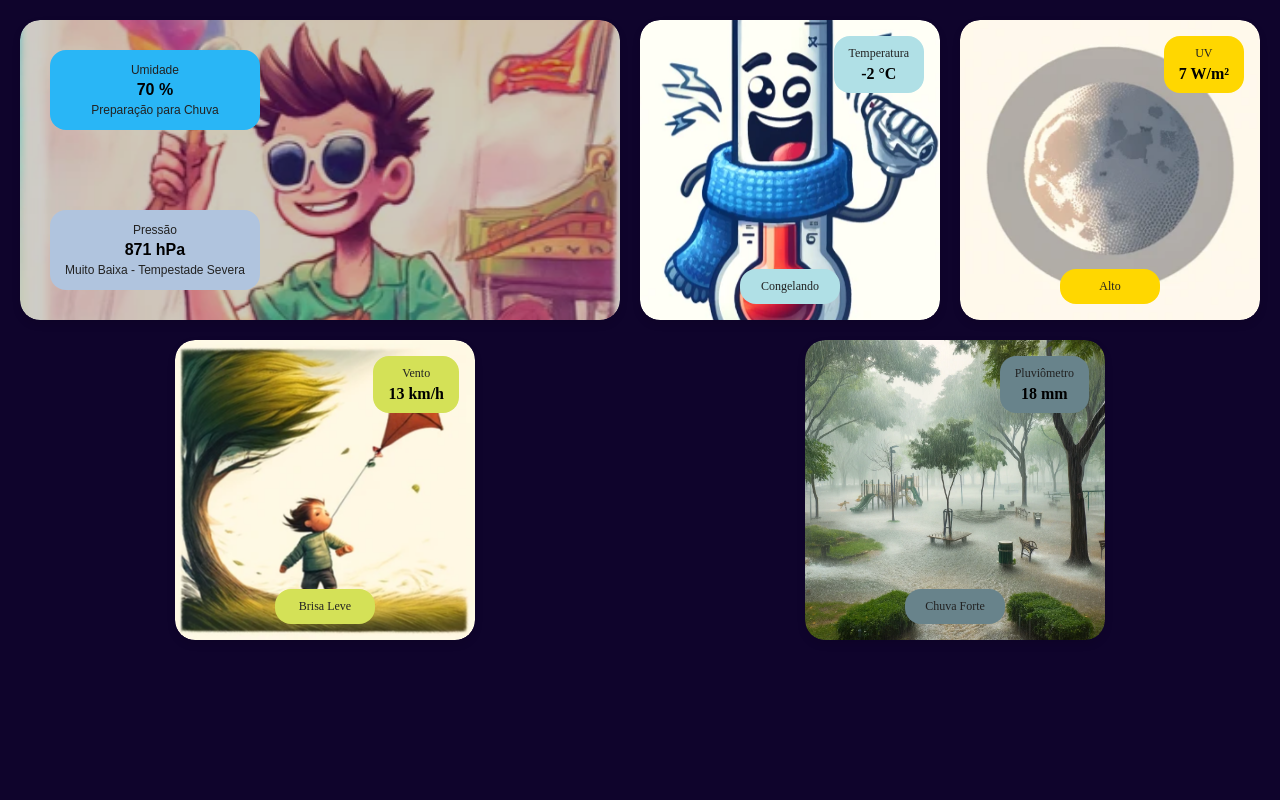
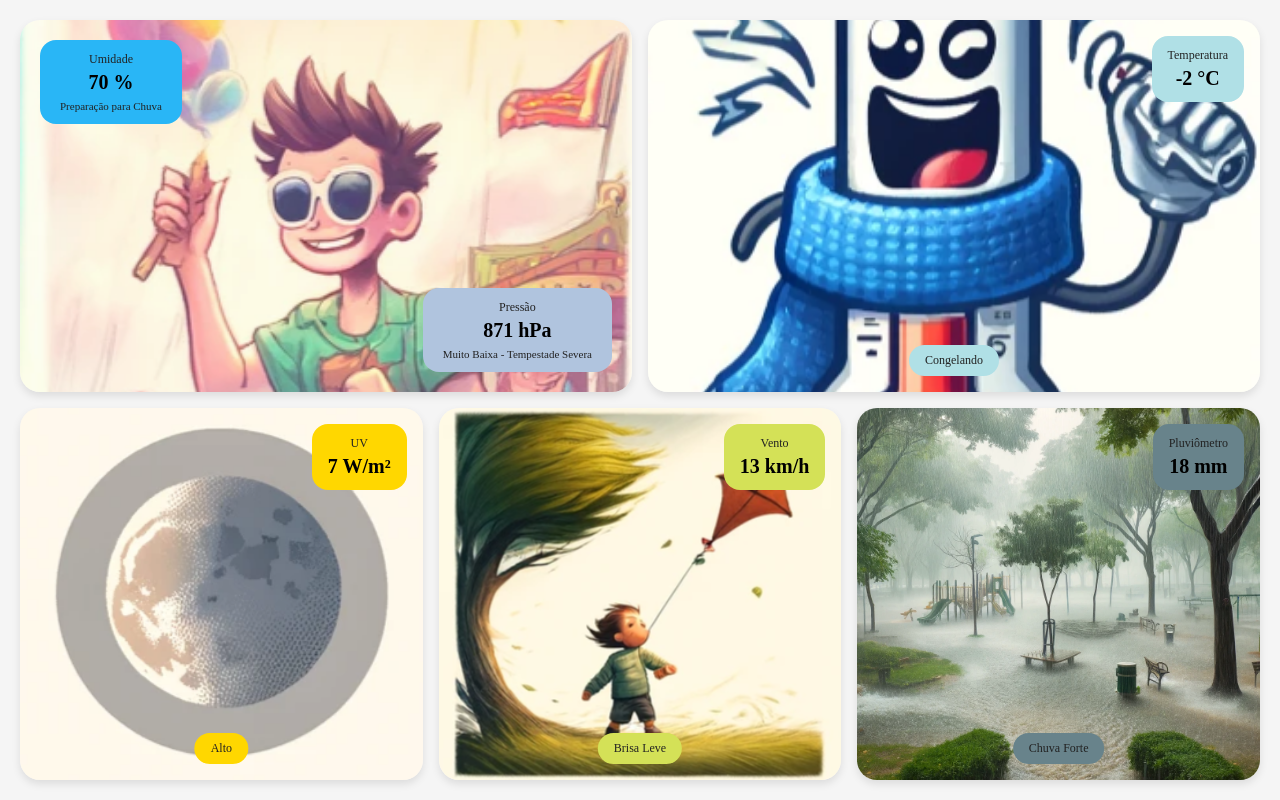
Before and after one commit to LeoAChaves/climate_dashboard, a React (Create React App) app: page / in a window 1280 px wide. Built offline with nearby package versions, Linux system fonts and the light colour scheme.

Commit message:
Implement no-scroll grid layout with equal card heights

```diff
--- a/src/components/DualSensorCard.jsx
+++ b/src/components/DualSensorCard.jsx
@@ -6,21 +6,9 @@ const DualCard = styled.div`
   position: relative;
   border-radius: 20px;
   box-shadow: 0 4px 8px rgba(0, 0, 0, 0.1);
-  color: #333;
   overflow: hidden;
-  width: 100%; // Card é fluido
-  max-width: 600px; // Limite máximo para telas grandes
-  height: 300px; // Altura fixa para telas grandes
-  font-family: "Arial", sans-serif;
-  display: flex;
-  flex-direction: row; // Layout horizontal por padrão
-  justify-content: space-between;
-
-  @media (max-width: 768px) {
-    flex-direction: column; // Empilha os sensores verticalmente em telas menores
-    height: 600px; // Ajusta a altura para acomodar ambos os sensores empilhados
-    justify-content: space-between; // Distribui o espaço igualmente no eixo vertical
-  }
+  height: 100%;
+  width: 100%;
 
   &::before {
     content: "";
@@ -33,7 +21,6 @@ const DualCard = styled.div`
     background-size: cover;
     background-position: center;
     opacity: 0.8;
-    border-radius: 20px;
     z-index: 0;
   }
 
@@ -43,27 +30,24 @@ const DualCard = styled.div`
   }
 `;
 
-const SensorContainer = styled.div`
-  display: flex;
-  flex-direction: column; // Define explicitamente como coluna
-  justify-content: space-between; // Espaça os sensores no eixo vertical
-  padding: 30px;
-  height: 100%; // Ocupa toda a altura do DualCard
+const SensorTopLeft = styled.div`
+  position: absolute;
+  top: 20px;
+  left: 20px;
+  border-radius: 16px;
+  padding: 12px 20px;
+  text-align: center;
+  min-width: 120px;
 `;
 
-const SensorInfo = styled.div`
+const SensorBottomRight = styled.div`
+  position: absolute;
+  bottom: 20px;
+  right: 20px;
   border-radius: 16px;
+  padding: 12px 20px;
   text-align: center;
-  flex-grow: 1;
-  max-height: 80px; // Ajusta a altura máxima para melhor visualização
-  display: flex;
-  flex-direction: column;
-  justify-content: center;
-  align-items: center;
-  padding: 15px;
-  @media (max-width: 768px) {
-    max-width: 200px;
-  }
+  min-width: 120px;
 `;
 
 const SensorType = styled.div`
@@ -72,16 +56,16 @@ const SensorType = styled.div`
 `;
 
 const SensorValue = styled.div`
-  font-size: 16px;
+  font-size: 20px;
   font-weight: bold;
   color: #000;
   margin-top: 4px;
 `;
 
 const Classification = styled.div`
-  font-size: 12px;
+  font-size: 11px;
   color: #222;
-  margin-top: 4px;
+  margin-top: 6px;
 `;
 
 function DualSensorCard({ sensor1, sensor2 }) {
@@ -90,22 +74,19 @@ function DualSensorCard({ sensor1, sensor2 }) {
 
   return (
     <DualCard $backgroundImage={sensor1Data.imageSrc}>
-      <SensorContainer>
-        <SensorInfo style={{ backgroundColor: sensor1Data.backgroundColor }}>
-          <SensorType>{sensor1.type}</SensorType>
-          <SensorValue>{`${sensor1.value.toFixed(0)} ${
-            sensor1Data.unit
-          }`}</SensorValue>
-          <Classification>{sensor1Data.classification}</Classification>
-        </SensorInfo>
-        <SensorInfo style={{ backgroundColor: sensor2Data.backgroundColor }}>
-          <SensorType>{sensor2.type}</SensorType>
-          <SensorValue>{`${sensor2.value.toFixed(0)} ${
-            sensor2Data.unit
-          }`}</SensorValue>
-          <Classification>{sensor2Data.classification}</Classification>
-        </SensorInfo>
-      </SensorContainer>
+      <SensorTopLeft style={{ backgroundColor: sensor1Data.backgroundColor }}>
+        <SensorType>{sensor1.type}</SensorType>
+        <SensorValue>{`${sensor1.value.toFixed(0)} ${sensor1Data.unit}`}</SensorValue>
+        <Classification>{sensor1Data.classification}</Classification>
+      </SensorTopLeft>
+
+      <SensorBottomRight
+        style={{ backgroundColor: sensor2Data.backgroundColor }}
+      >
+        <SensorType>{sensor2.type}</SensorType>
+        <SensorValue>{`${sensor2.value.toFixed(0)} ${sensor2Data.unit}`}</SensorValue>
+        <Classification>{sensor2Data.classification}</Classification>
+      </SensorBottomRight>
     </DualCard>
   );
 }
--- a/src/components/SensorCard.jsx
+++ b/src/components/SensorCard.jsx
@@ -6,20 +6,9 @@ const Card = styled.div`
   position: relative;
   border-radius: 20px;
   box-shadow: 0 4px 8px rgba(0, 0, 0, 0.1);
-  color: #333;
   overflow: hidden;
+  height: 100%;
   width: 100%;
-  max-width: 300px; // Limita o tamanho máximo
-  aspect-ratio: 1; // Mantém a proporção de 1:1
-
-  @media (max-width: 768px) {
-    max-width: 50%; // Ajusta para que dois cartões possam se alinhar lado a lado
-    height: auto; // Ajusta a altura baseada na largura para manter proporção
-  }
-
-  @media (max-width: 500px) {
-    max-width: 100%; // Ajusta para um cartão por linha em telas muito pequenas
-  }
 
   &::before {
     content: "";
@@ -32,7 +21,6 @@ const Card = styled.div`
     background-size: cover;
     background-position: center;
     opacity: 1;
-    border-radius: 20px;
     z-index: 0;
   }
 
@@ -43,40 +31,35 @@ const Card = styled.div`
 `;
 
 const ReadingBox = styled.div`
-  border-radius: 16px;
-  padding: 10px 15px;
   position: absolute;
   top: 16px;
   right: 16px;
-  text-align: left;
+  border-radius: 16px;
+  padding: 12px 16px;
+  text-align: center;
 `;
 
 const ClassificationBox = styled.div`
+  position: absolute;
+  bottom: 16px;
+  left: 50%;
+  transform: translateX(-50%);
   border-radius: 16px;
-  padding: 10px;
-  position: absolute; // Posiciona absolutamente dentro do Card
-  bottom: 16px;
-  left: 0;
-  right: 0;
+  padding: 8px 16px;
   text-align: center;
-  margin: auto;
-  min-width: 100px;
-  width: fit-content; // Ajusta o tamanho ao conteúdo
+  white-space: nowrap;
 `;
 
 const SensorType = styled.div`
-  font-size: 12px; // Fonte menor para o tipo do sensor
-  font-weight: normal;
-  text-align: center;
+  font-size: 12px;
   color: #222;
 `;
 
 const SensorValue = styled.div`
-  font-size: 16px; // Fonte maior para o valor da leitura
+  font-size: 20px;
   font-weight: bold;
   color: #000;
   margin-top: 4px;
-  text-align: center;
 `;
 
 const Classification = styled.div`
@@ -87,7 +70,7 @@ const Classification = styled.div`
 function SensorCard({ sensor }) {
   const { imageSrc, classification, unit, backgroundColor } = getImageForSensor(
     sensor.type,
-    sensor.value
+    sensor.value,
   );
 
   return (
--- a/src/pages/DashboardPage.jsx
+++ b/src/pages/DashboardPage.jsx
@@ -2,36 +2,46 @@ import React, { useState, useEffect } from "react";
 import SensorCard from "../components/SensorCard";
 import DualSensorCard from "../components/DualSensorCard";
 import getRandomSensorData from "../services/SensorDataService";
-import LoadingPage from "./LoadingPage"; // Import LoadingPage component
+import LoadingPage from "./LoadingPage";
 import styled from "styled-components";
 
 const DashboardContainer = styled.div`
-  display: flex;
-  flex-wrap: wrap;
-  justify-content: space-around;
-  align-items: flex-start;
-  gap: 20px;
-  margin: 20px;
+  height: 100vh;
+  display: grid;
+  grid-template-rows: 1fr 1fr;
+  gap: 16px;
+  padding: 20px;
+  box-sizing: border-box;
+  background-color: #f5f5f5;
+`;
 
-  @media (max-width: 768px) {
-    justify-content: space-between;
-  }
+const TopRow = styled.div`
+  display: grid;
+  grid-template-columns: 1fr 1fr;
+  gap: 16px;
+`;
 
-  @media (min-width: 250px) and (max-width: 768px) {
-    justify-content: flex-start;
-  }
+const BottomRow = styled.div`
+  display: grid;
+  grid-template-columns: repeat(3, 1fr);
+  gap: 16px;
+`;
+
+// Wrapper para garantir altura igual em todos os cards
+const CardWrapper = styled.div`
+  height: 100%;
 `;
 
 function DashboardPage() {
   const [sensors, setSensors] = useState([]);
-  const [loading, setLoading] = useState(true); // State to handle loading
+  const [loading, setLoading] = useState(true);
 
   useEffect(() => {
     async function fetchSensors() {
-      setLoading(true); // Start loading
+      setLoading(true);
       const data = await getRandomSensorData();
       setSensors(data);
-      setLoading(false); // End loading after data is fetched
+      setLoading(false);
     }
 
     fetchSensors();
@@ -39,50 +49,58 @@ function DashboardPage() {
     return () => clearInterval(interval);
   }, []);
 
-  const findAndPairSensors = (sensors) => {
-    const paired = [];
-    const tempSensors = [...sensors];
+  const organizeSensors = (sensors) => {
+    const humiditySensor = sensors.find((s) => s.type === "Umidade");
+    const pressureSensor = sensors.find((s) => s.type === "Pressão");
 
-    const humiditySensor = tempSensors.find(
-      (sensor) => sensor.type === "Umidade"
-    );
-    const pressureSensor = tempSensors.find(
-      (sensor) => sensor.type === "Pressão"
+    const remainingSensors = sensors.filter(
+      (s) => s.type !== "Umidade" && s.type !== "Pressão",
     );
 
-    if (humiditySensor && pressureSensor) {
-      paired.push({ sensor1: humiditySensor, sensor2: pressureSensor });
-      tempSensors.splice(tempSensors.indexOf(humiditySensor), 1);
-      tempSensors.splice(tempSensors.indexOf(pressureSensor), 1);
-    }
-
-    return [paired, ...tempSensors];
-  };
-
-  const renderSensors = () => {
-    const [pairedSensors, ...individualSensors] = findAndPairSensors(sensors);
-
-    return (
-      <>
-        {pairedSensors.map((pair, index) => (
-          <DualSensorCard
-            key={`pair-${index}`}
-            sensor1={pair.sensor1}
-            sensor2={pair.sensor2}
-          />
-        ))}
-        {individualSensors.map((sensor) => (
-          <SensorCard key={sensor.type} sensor={sensor} />
-        ))}
-      </>
-    );
+    return {
+      pairedSensor:
+        humiditySensor && pressureSensor
+          ? { sensor1: humiditySensor, sensor2: pressureSensor }
+          : null,
+      singleSensors: remainingSensors,
+    };
   };
 
   if (loading) {
     return <LoadingPage />;
   }
 
-  return <DashboardContainer>{renderSensors()}</DashboardContainer>;
+  const { pairedSensor, singleSensors } = organizeSensors(sensors);
+  const topSingleCard = singleSensors[0];
+  const bottomCards = singleSensors.slice(1, 4);
+
+  return (
+    <DashboardContainer>
+      <TopRow>
+        {pairedSensor && (
+          <CardWrapper>
+            <DualSensorCard
+              sensor1={pairedSensor.sensor1}
+              sensor2={pairedSensor.sensor2}
+            />
+          </CardWrapper>
+        )}
+        {topSingleCard && (
+          <CardWrapper>
+            <SensorCard sensor={topSingleCard} />
+          </CardWrapper>
+        )}
+      </TopRow>
+
+      <BottomRow>
+        {bottomCards.map((sensor, index) => (
+          <CardWrapper key={index}>
+            <SensorCard sensor={sensor} />
+          </CardWrapper>
+        ))}
+      </BottomRow>
+    </DashboardContainer>
+  );
 }
 
 export default DashboardPage;
```
